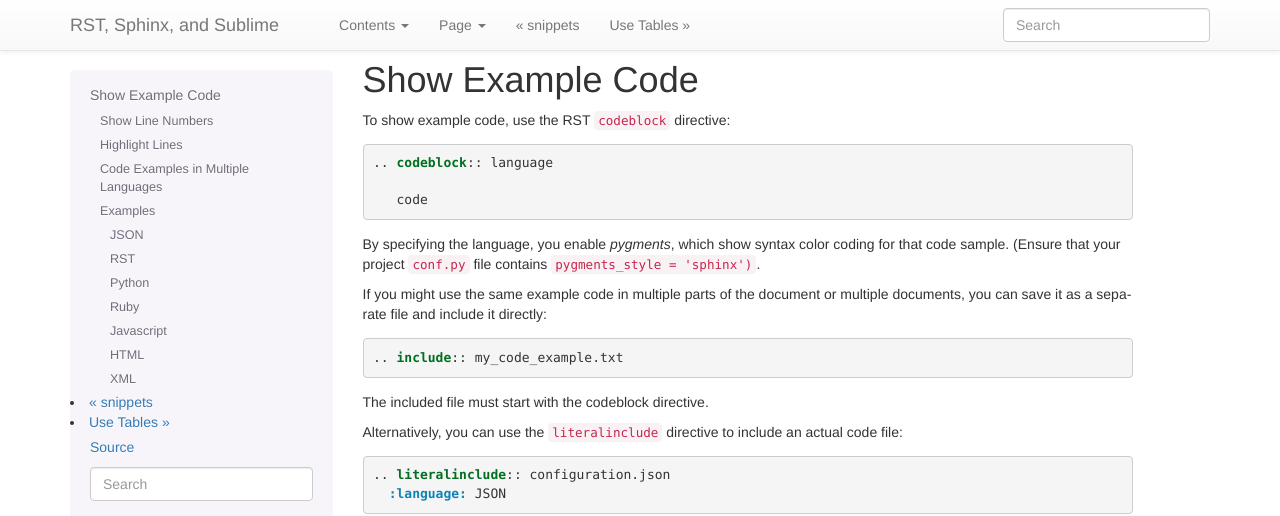
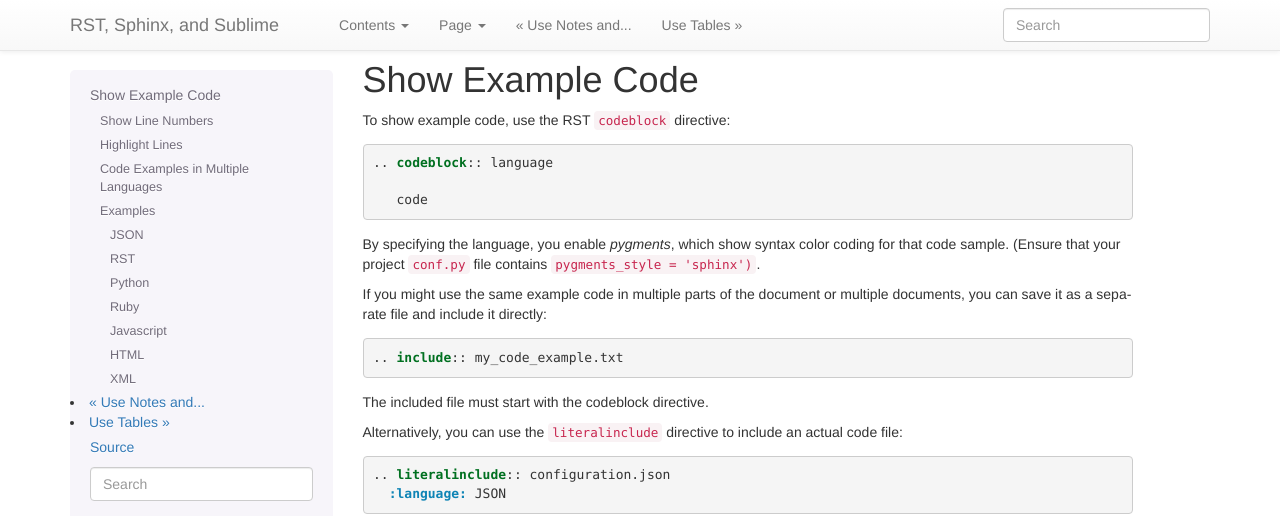
Before and after one commit to MarkHoeber/sublime_sphinx_guide, a Sphinx documentation site: the page built from source/code_blocks.rst, in a window 1280 px wide. Shown: the top 516 px of the page. Built offline with Sphinx 7.4.7, drawn with Linux system fonts in a browser that asks for light colours; pages that are not in the unit, such as notebooks, are missing from menus.

Commit message:
Update index.rst

```diff
--- a/source/index.rst
+++ b/source/index.rst
@@ -31,7 +32,6 @@
    topics
    lists
    notes_warnings
-   snippets
    code_blocks
    tables
    references
```
Also changed, not shown: other parts of source/index.rst (+1 -0 lines).
